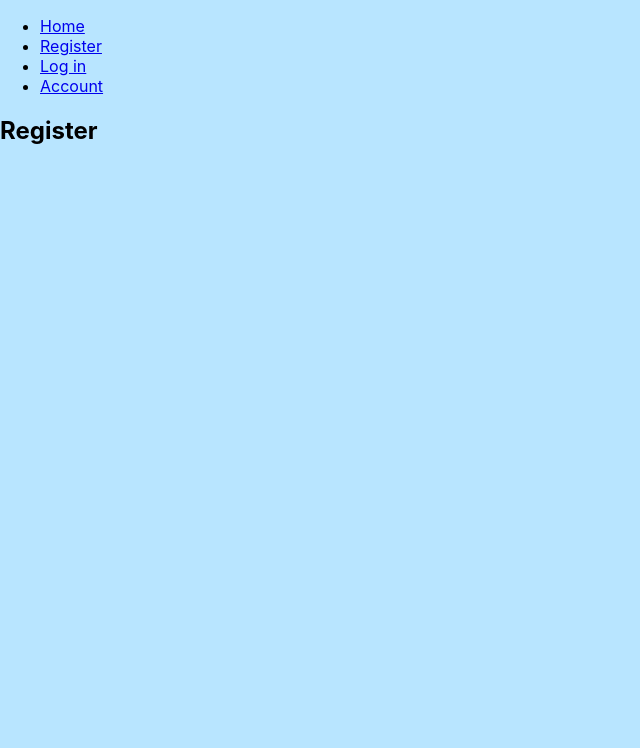
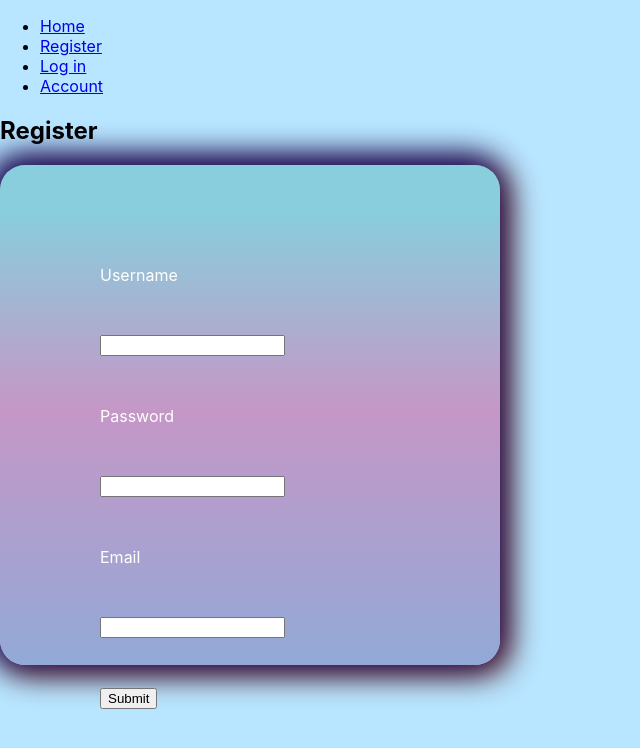
Before and after one commit to Solcodenovi/oefenenauthentication, a React (Create React App) app: page /Register in a window 1280 px wide. Shown: the top 748 px of the page, without its empty margins (0-640 px from the left). Built offline with nearby package versions, Linux system fonts and the light colour scheme.

Commit message:
basic Login

```diff
--- /dev/null
+++ b/src/Components/RegisterForm/RegisterForm.css
@@ -0,0 +1,21 @@
+label,input{
+    display:block;
+    margin:50px;
+
+}
+.registerContainer{
+
+    background: linear-gradient(0deg, rgba(146,169,215,1) 0%, rgba(203,112,170,0.6671043417366946) 51%, rgba(112,195,203,0.6671043417366946) 91%);
+    color:white;
+    box-shadow: -5px -5px 30px 5px rgba(17,10,95,0.98), 5px 5px 30px 5px rgba(95,25,23,0.98);
+    border-radius: 25px;
+    height: 400px;
+    width: 400px;
+    padding: 50px;
+
+}
+
+
+body{
+    background-color: rgba(183,229,255,0.98);
+}
--- /dev/null
+++ b/src/Components/RegisterForm/index.js
@@ -0,0 +1,34 @@
+import "./RegisterForm.css";
+import React from "react";
+import {useForm} from "react-hook-form";
+import {IoWarningOutline} from "react-icons/all";
+
+
+
+export default function RegisterForm(){
+    const {register,handleSubmit,errors} =useForm();
+function onSubmit(data){
+    console.log(data);
+}
+return <form className="registerContainer" onSubmit={handleSubmit(onSubmit)}>
+
+
+    <label htmlFor='userName'>Username</label>
+    <input name="userName" type="text" ref={register({required : true})}/>
+    {errors.userName && errors.userName.type === "required" &&
+    (<p><IoWarningOutline/> This field is required!</p>)}
+
+    <label htmlFor='password'>Password</label>
+    <input name="password" type="password" ref={register({required : true})}/>
+    {errors.password && errors.password.type === "required" &&
+    (<p><IoWarningOutline/> Password is required!</p>)}
+
+    <label htmlFor='email'>Email</label>
+    <input name="email" type="email" ref={register({required : true})}/>
+    {errors.email && errors.email.type === "required" &&
+    (<p><IoWarningOutline/> Email is required!</p>)}
+
+    <input type="submit"/>
+
+</form>;
+}
--- a/src/Pages/Register.js
+++ b/src/Pages/Register.js
@@ -1,8 +1,13 @@
 import React from "react";
+import Index from "../Components/RegisterForm";
 
 
 export default function Register(){
 
 
-    return<h2>Register</h2>;
+    return <div>
+    <h2>Register</h2>
+        <Index/>
+    </div>;
+
 }
```
Also changed, not shown: 1 other file (tests, documents, lock files or other folders).
